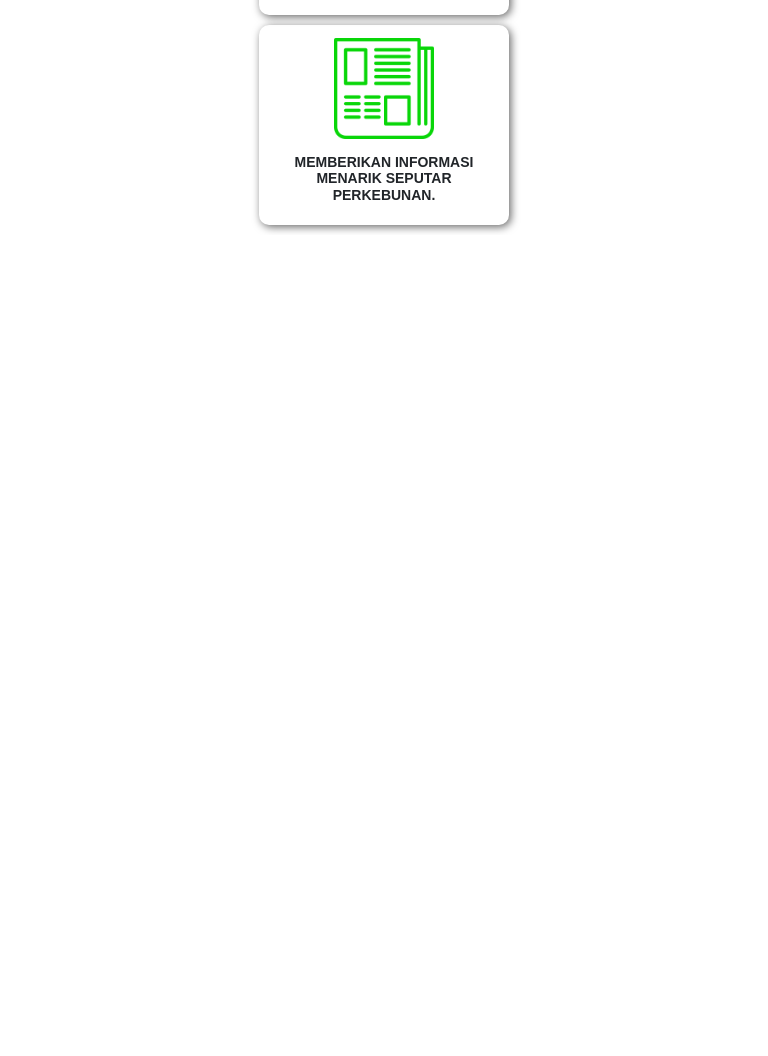
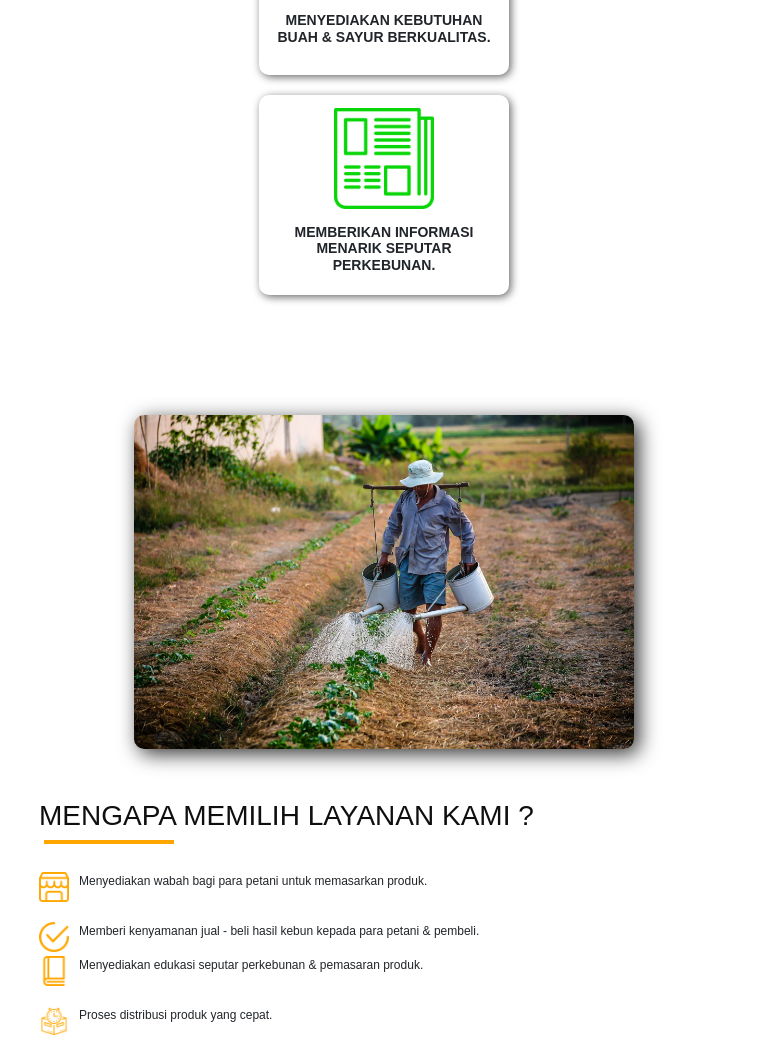
Before and after one commit to Aryaashari/kebunku.com, a plain HTML site: page index.html in a window 768 px wide. Shown: the part 1154-2210 px from the top of the page. Before the commit the page ends 1389 px from the top, so only its background shows below. Drawn offline with nearby package versions, Linux system fonts and the light colour scheme; a web font is replaced by a local one.

Commit message:
menambahkan bagian about

```diff
--- a/css/style.css
+++ b/css/style.css
@@ -245,7 +245,7 @@ body {
 
 /* Services */
 .services {
-    margin-top: 50px;
+    margin-top: 100px;
     position: relative;
 }
 
@@ -259,7 +259,7 @@ body {
 .services .garis {
     height: 3px;
     width: 80px;
-    background-color: orange;
+    background-color: rgb(11, 184, 11);
     margin: auto;
     margin-bottom: 10px;
     margin-top: -10px;
@@ -308,11 +308,53 @@ body {
 } */
 
 
+/* About */
+.about {
+    margin-top: 200px;
+}
+
+.about .judul {
+    font-family: 'Nexa', sans-serif;
+    text-transform: uppercase;
+    font-weight: 500;
+    color: rgb(15, 15, 15);
+}
+
+.about .garis {
+    width: 130px;
+    height: 4px;
+    background-color: orange;
+    position: absolute;
+    left: 20px;
+}
+
+.about .petani-3 {
+    width: 500px;
+    border-radius: 10px;
+    box-shadow: 5px 5px 20px rgba(0, 0, 0, .8);
+}
+
+
+.about .content {
+    margin-top: 40px;
+}
+
+.about .icon {
+    width: 30px;
+    margin-right: 10px;
+}
+
+.about .content .teks {
+    font-weight: 500;
+    font-size: 15px;
+    font-family: 'Nexa', sans-serif;
+}
+
 
 @media (max-width: 768px) {
     /* Active */
     .navbar .active {
-        background-color: orange;
+        background-color: #ffa500;
         border: none;
         padding: 10px;
         box-sizing: border-box;
@@ -393,7 +435,7 @@ body {
 
     /* Services */
     .services .kotak-1, .kotak-2, .kotak-3 {
-        margin-bottom: 10px !important;
+        margin-bottom: 20px !important;
     }
 
     .services .judul {
@@ -403,6 +445,24 @@ body {
     .services .garis {
         width: 50px;
         margin-top: 5px;
+    }
+
+    /* About */
+    .about {
+        margin-top: 100px;
+    }
+    .about .judul {
+        font-size: 28px;
+        margin-top: 20px;
+    }
+
+    .about .petani-3 {
+        width: 290px;
+        margin: auto;
+    }
+
+    .about .content .teks {
+        font-size: 12px;
     }
 
 }
@@ -449,6 +509,21 @@ body {
     .slider-3 .teks-utama {
         margin-top: 150px;
     }
+
+    /* About */
+    .about {
+        margin-top: 100px;
+    }
+    .about .content .judul {
+        font-size: 34px;
+    }
+
+    .about .petani-3 {
+        width: 500px;
+        margin: auto;
+        text-align: center;
+        margin-bottom: 30px;
+    }
  }
 
 
@@ -470,4 +545,13 @@ body {
     .services .kotak-1, .kotak-2, .kotak-3 {
         margin-right: 10px;
     }
+
+    /* About */
+    .about .judul {
+        font-size: 34px;
+    }
+
+    .about .petani-3 {
+        width: 400px;
+    }
   }
--- a/index.html
+++ b/index.html
@@ -105,8 +105,8 @@
               <div class="container">
                 <div class="row justify-content-center">
                   <div class="col-lg-10 text-center teks">
-                    <h1 class="teks-utama">Menyediakan <span class="buah">edukasi</span> seputar perkebunan dan <span class="sayur">strategi</span> pemasaran produk.</h1>
-                    <p>Deengan kebunku.com para petani diberikan edukasi untuk pemasaran produk. Pelajari lebih lanjut.</p>
+                    <h1 class="teks-utama">Menyediakan <span class="buah">edukasi</span> seputar perkebunan kepada petani. </h1>
+                    <p>Dengan kebunku.com para petani diberikan edukasi untuk srategi pemasaran produk. Pelajari lebih lanjut.</p>
                     <div class="garis"></div>
                     <a href="#" class="btn btn-success">Tentang Kami</a>
                   </div>
@@ -156,6 +156,40 @@
       </div>
       <!-- End Services -->
 
+      <!-- Start About -->
+      <div class="about">
+        <div class="container">
+          <div class="row">
+            <div class="col-lg-6 d-flex">
+              <img src="img/petani-3.jpg" class="petani-3" alt="petani">
+            </div>
+            <div class="col-lg-6">
+              <h1 class="judul">Mengapa memilih layanan kami ?</h1>
+              <div class="garis"></div>
+              <div class="row content">
+                <div class="col-12 mb-3">
+                  <img src="img/icon/shop.png" class="shop icon float-left" alt="shop">
+                  <p class="teks">Menyediakan wabah bagi para petani untuk memasarkan produk.</p>
+                </div>
+                <div class="col-12">
+                  <img src="img/icon/checked.png" class="checked icon float-left" alt="checked">
+                  <p class="teks">Memberi kenyamanan jual - beli hasil kebun kepada para petani & pembeli.</p>
+                </div>
+                <div class="col-12 mb-3">
+                  <img src="img/icon/book.png" class="book icon float-left" alt="book">
+                  <p class="teks">Menyediakan edukasi seputar perkebunan & pemasaran produk.</p>
+                </div>
+                <div class="col-12 mb-3">
+                  <img src="img/icon/delivery.png" class="delivery icon float-left" alt="delivery">
+                  <p class="teks">Proses distribusi produk yang cepat.</p>
+                </div>
+              </div>
+            </div>
+          </div>
+        </div>
+      </div>
+      <!-- End About -->
+
     </main>
     <!-- End Main Content -->
 
```
Also changed, not shown: img/icon/book.png (added), img/icon/checked.png (added), img/icon/delivery.png (added), img/icon/shop.png (added), img/petani-3.jpg (added).
